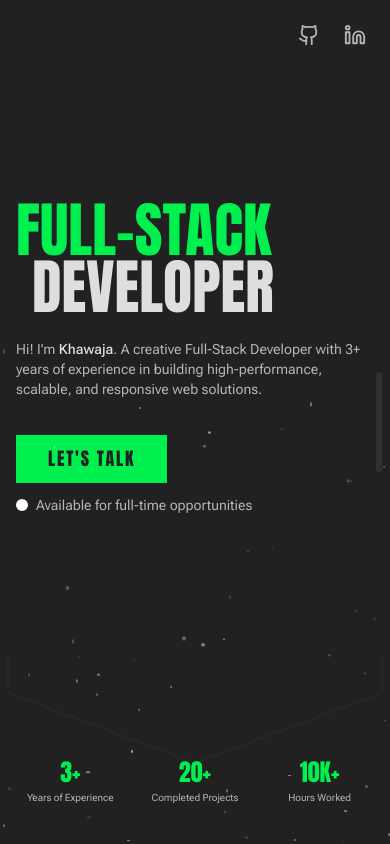
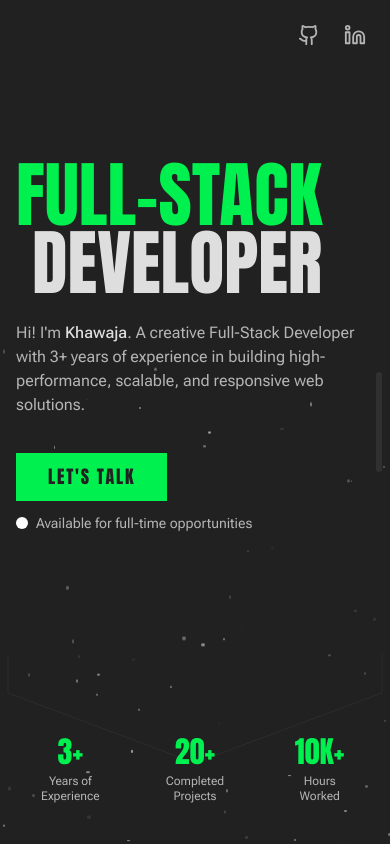
Before and after one commit to abuabakar000/portfolio-site-v2, a Next.js app: page / in a window 390 px wide. Shown: the top 844 px of the page. Built offline with nearby package versions, Linux system fonts and the light colour scheme.

Commit message:
Optimize banner heading, description, and multi-line stats font sizes for mobile viewports

```diff
--- a/app/_components/Banner.tsx
+++ b/app/_components/Banner.tsx
@@ -41,11 +41,11 @@ const Banner = () => {
                 ref={containerRef}
             >
                 <div className="max-md:grow max-md:flex flex-col justify-center items-start max-w-[544px]">
-                    <h1 className="banner-title slide-up-and-fade leading-[.95] text-6xl xs:text-7xl sm:text-[96px] md:text-[110px] font-anton">
+                    <h1 className="banner-title slide-up-and-fade leading-[.95] text-7xl xs:text-8xl sm:text-[96px] md:text-[110px] font-anton">
                         <span className="text-primary">FULL-STACK</span>
                         <br /> <span className="ml-4">DEVELOPER</span>
                     </h1>
-                    <p className="banner-description slide-up-and-fade mt-6 text-sm xs:text-base md:text-lg text-muted-foreground">
+                    <p className="banner-description slide-up-and-fade mt-6 text-base xs:text-lg md:text-lg text-muted-foreground">
                         Hi! I&apos;m{' '}
                         <span className="font-medium text-foreground">
                             Khawaja
@@ -75,26 +75,28 @@ const Banner = () => {
 
                 <div className="w-full grid grid-cols-3 md:flex md:flex-col md:absolute bottom-[10%] right-[4%] gap-4 md:gap-8 text-center md:text-right mt-10 md:mt-0">
                     <div className="slide-up-and-fade">
-                        <h5 className="text-2xl xs:text-3xl md:text-4xl font-anton text-primary mb-1">
+                        <h5 className="text-3xl xs:text-4xl md:text-4xl font-anton text-primary mb-1">
                             3+
                         </h5>
-                        <p className="text-[10px] xs:text-xs md:text-base text-muted-foreground leading-tight">
-                            Years of Experience
+                        <p className="text-xs xs:text-sm md:text-base text-muted-foreground leading-tight">
+                            Years of <br className="md:hidden" /> Experience
                         </p>
                     </div>
                     <div className="slide-up-and-fade">
-                        <h5 className="text-2xl xs:text-3xl md:text-4xl font-anton text-primary mb-1">
+                        <h5 className="text-3xl xs:text-4xl md:text-4xl font-anton text-primary mb-1">
                             20+
                         </h5>
-                        <p className="text-[10px] xs:text-xs md:text-base text-muted-foreground leading-tight">
-                            Completed Projects
+                        <p className="text-xs xs:text-sm md:text-base text-muted-foreground leading-tight">
+                            Completed <br className="md:hidden" /> Projects
                         </p>
                     </div>
                     <div className="slide-up-and-fade">
-                        <h5 className="text-2xl xs:text-3xl md:text-4xl font-anton text-primary mb-1">
+                        <h5 className="text-3xl xs:text-4xl md:text-4xl font-anton text-primary mb-1">
                             10K+
                         </h5>
-                        <p className="text-[10px] xs:text-xs md:text-base text-muted-foreground leading-tight">Hours Worked</p>
+                        <p className="text-xs xs:text-sm md:text-base text-muted-foreground leading-tight">
+                            Hours <br className="md:hidden" /> Worked
+                        </p>
                     </div>
                 </div>
             </div>
```
